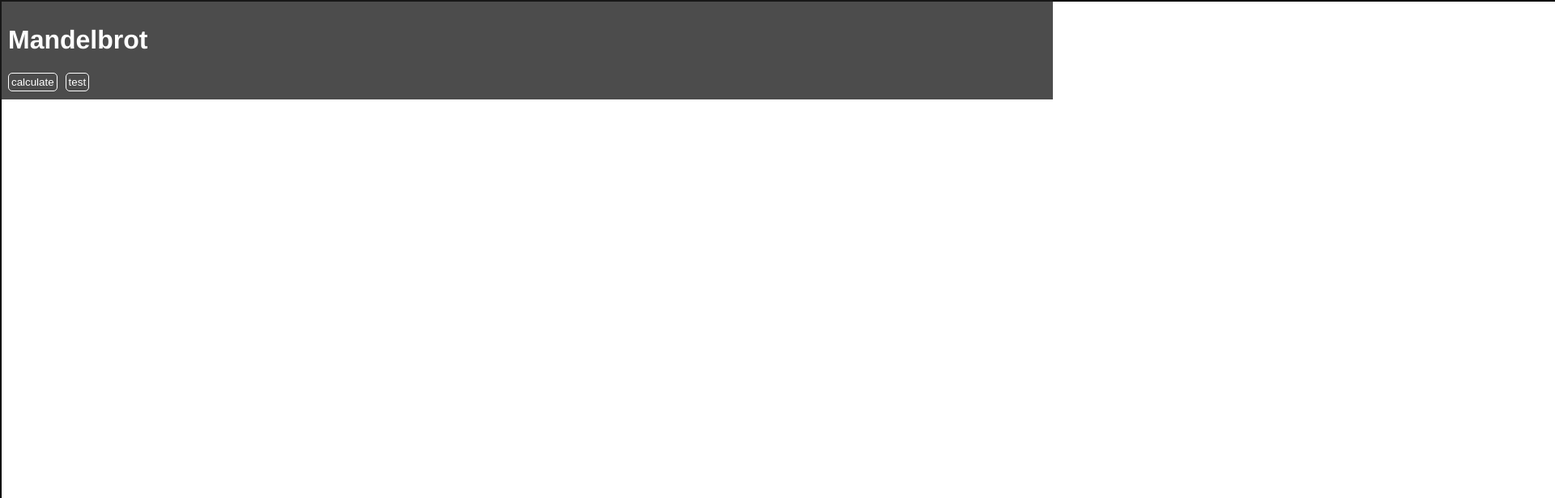
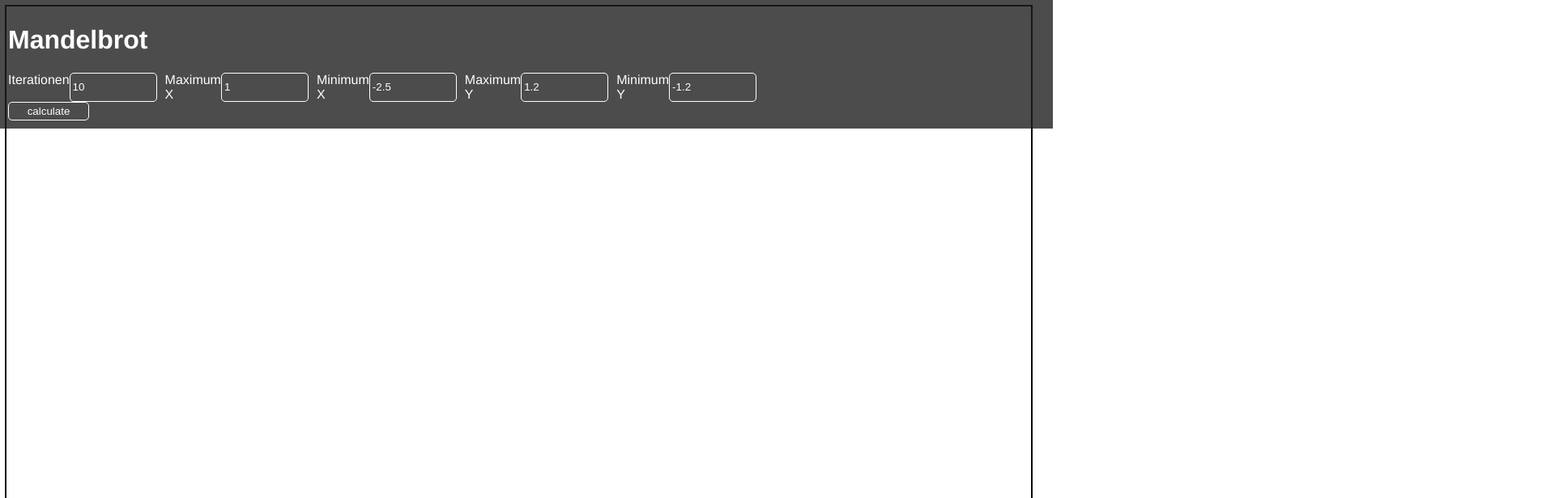
Before and after one commit to moisout/mandelbrot, a Vue app: page / in a window 1280 px wide. Shown: the top 616 px of the page at 81% size, 1920 px wide, since content can reach past the window. Built offline with nearby package versions, Linux system fonts and the light colour scheme.

Commit message:
adjustability

```diff
--- a/src/App.vue
+++ b/src/App.vue
@@ -2,15 +2,21 @@
   <div id="app">
     <div class="header">
       <h1>Mandelbrot</h1>
-      <!-- <input type="text" name id v-model="c1" /> -->
-      <!-- <input type="text" name id v-model="c2" /> -->
+      <div class="cutout">
+        <label for="iterations">Iterationen</label>
+      <input id="iterations" type="text" v-model="iterations" />
+        <label for="iterations">Maximum X</label>
+        <input id="iterations" type="text" v-model="coords.maxX" />
+        <label for="iterations">Minimum X</label>
+        <input id="iterations" type="text" v-model="coords.minX" />
+        <label for="iterations">Maximum Y</label>
+        <input id="iterations" type="text" v-model="coords.maxY" />
+        <label for="iterations">Minimum Y</label>
+        <input id="iterations" type="text" v-model="coords.minY" />
+      </div>
       <button @click="drawCanvas">calculate</button>
-      <button @click="testCanvas">test</button>
-      <!-- <p v-if="doubleValues">Doppelte Werte: {{doubleValues}}</p> -->
-      <!-- <p>Anzahl: {{list.length}}</p> -->
     </div>
-    <canvas ref="calcCanvas" width="2000" height="2000" />
-    <!-- <p v-for="(entry, index) in list" :key="index">X: {{entry.zX}} Y: {{entry.zY}}</p> -->
+    <canvas ref="calcCanvas" width="2560" height="2560" />
   </div>
 </template>
 
@@ -26,19 +32,26 @@ export default {
       zY: 0,
       list: [],
       doubleValues: null,
+      iterations: 10,
+      coords: {
+        minX: -2.5,
+        maxX: 1,
+        minY: -1.2,
+        maxY: 1.2
+      }
       // coords: {
-      //   minX: -2.5,
-      //   maxX: 1,
-      //   minY: -1.2,
-      //   maxY: 1.2
-      // },
-      coords: {
-        minX: -1.5,
-        maxX: -0.5,
-        minY: -0.5,
-        maxY: 0.5
-      }
+      //   minX: -1.5,
+      //   maxX: -0.5,
+      //   minY: -0.5,
+      //   maxY: 0.5
+      // }
     }
+  },
+  mounted() {
+    window.addEventListener('resize', this.resize)
+    const canvas = this.$refs.calcCanvas
+    canvas.width = window.innerWidth - 15
+    canvas.height = window.innerHeight - 15
   },
   methods: {
     // getPointsFromCoordinates(coordX, coordY) {
@@ -56,7 +69,11 @@ export default {
 
     //   return { pointX, pointY }
     // },
-
+    resize() {
+      const canvas = this.$refs.calcCanvas
+      canvas.width = window.innerWidth - 15
+      canvas.height = window.innerHeight - 15
+    },
     getCoordinatesFromPoints(pointX, pointY) {
       const canvasWidth = this.$refs.calcCanvas.width
       const xCoordsWidth = this.coords.maxX - this.coords.minX
@@ -89,7 +106,7 @@ export default {
         for (let pointY = 0; pointY <= canvasHeight; pointY++) {
           const { coordX, coordY } = this.getCoordinatesFromPoints(pointX, pointY)
 
-          const color = this.calculatePointColor(coordX, coordY, 30)
+          const color = this.calculatePointColor(coordX, coordY, this.iterations)
 
           canvasContext.fillStyle = color
           canvasContext.fillRect(pointX, pointY, 1, 1)
@@ -159,6 +176,12 @@ body {
     color: #fff;
     padding: 10px;
 
+    .cutout {
+      display: flex;
+      flex-direction: row;
+      width: 100px;
+    }
+
     * {
       color: #fff;
     }
@@ -169,6 +192,7 @@ body {
       margin: 0 10px 0 0;
       padding: 3px;
       border-radius: 5px;
+      width: 100px;
     }
   }
 
```
